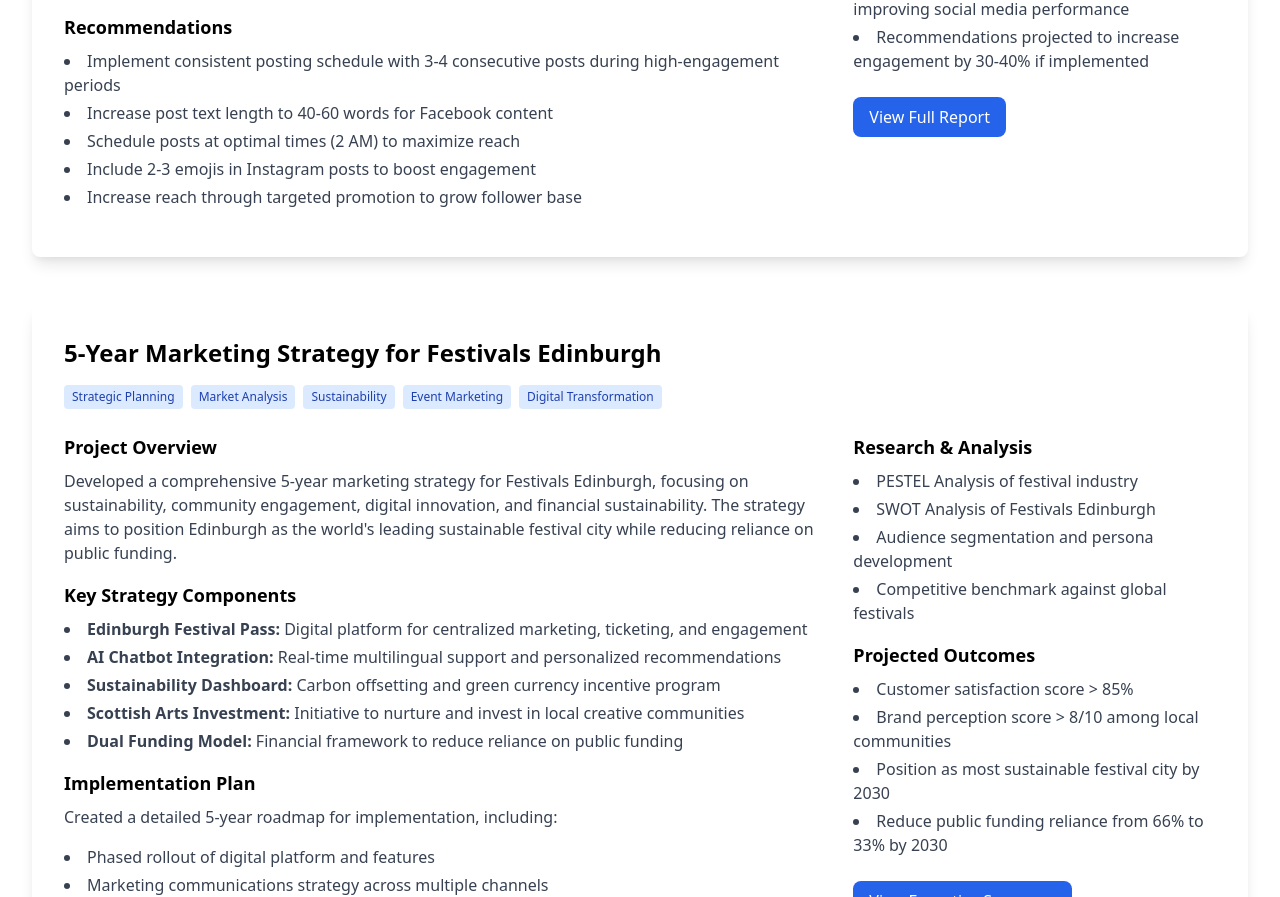
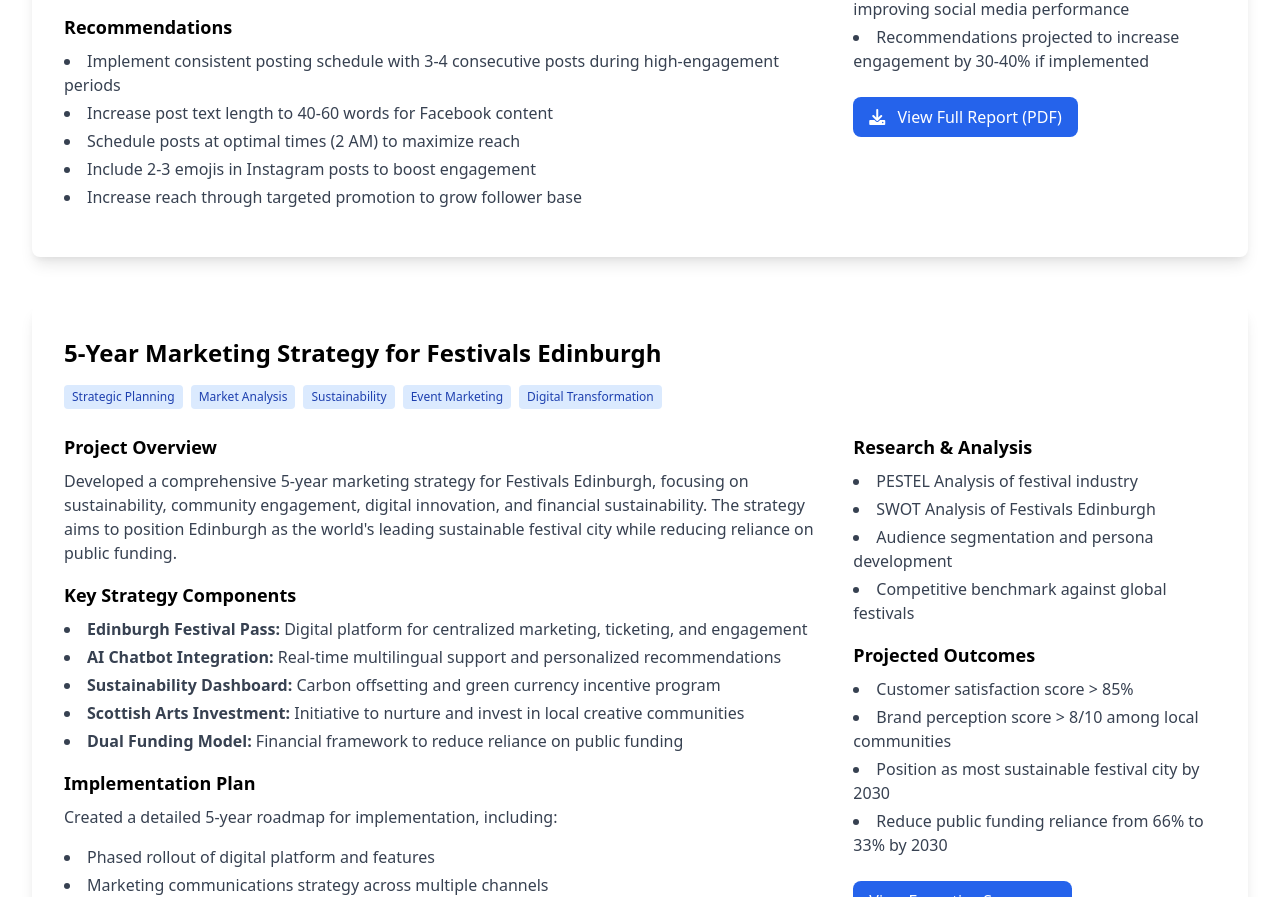
Before and after one commit to vivienxuuuu/portfoliowebsite, a plain HTML site: page index.html in a window 1280 px wide. Shown: the part 3177-4074 px from the top of the page. Drawn offline with nearby package versions, Linux system fonts and the light colour scheme.

Commit message:
Update index.html

```diff
--- a/index.html
+++ b/index.html
@@ -282,9 +282,9 @@
                                     <li>Recommendations projected to increase engagement by 30-40% if implemented</li>
                                 </ul>
 
-                                <div class="mt-6">
-                                    <a href="#" class="inline-block bg-blue-600 hover:bg-blue-700 text-white font-medium py-2 px-4 rounded-lg transition">
-                                        View Full Report
+                                 <div class="mt-6">
+                                    <a href="pdfs/social_media_analytics_report.pdf" class="inline-block bg-blue-600 hover:bg-blue-700 text-white font-medium py-2 px-4 rounded-lg transition" download>
+                                        <i class="fas fa-download mr-2"></i> View Full Report (PDF)
                                     </a>
                                 </div>
                             </div>
```
